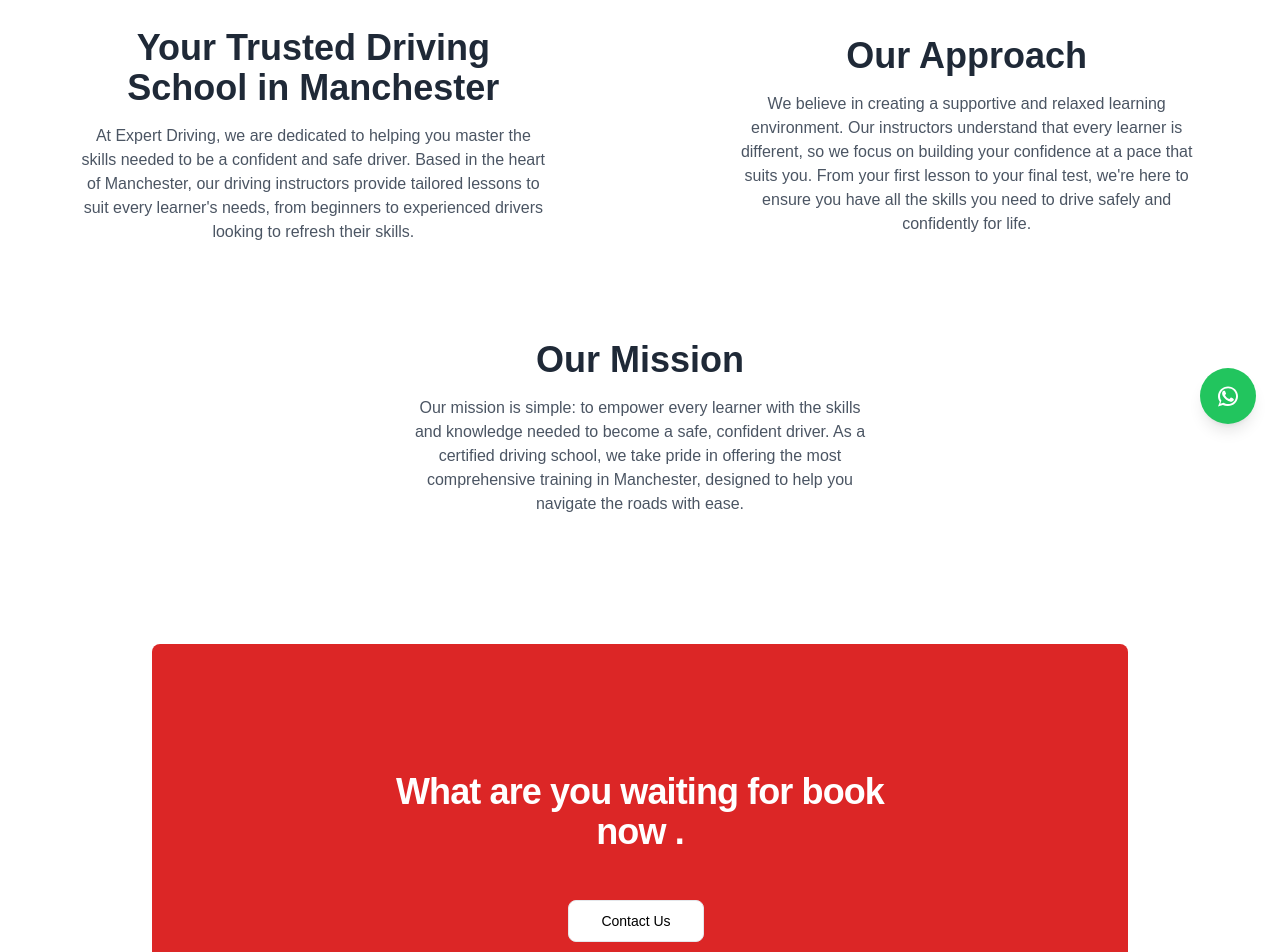
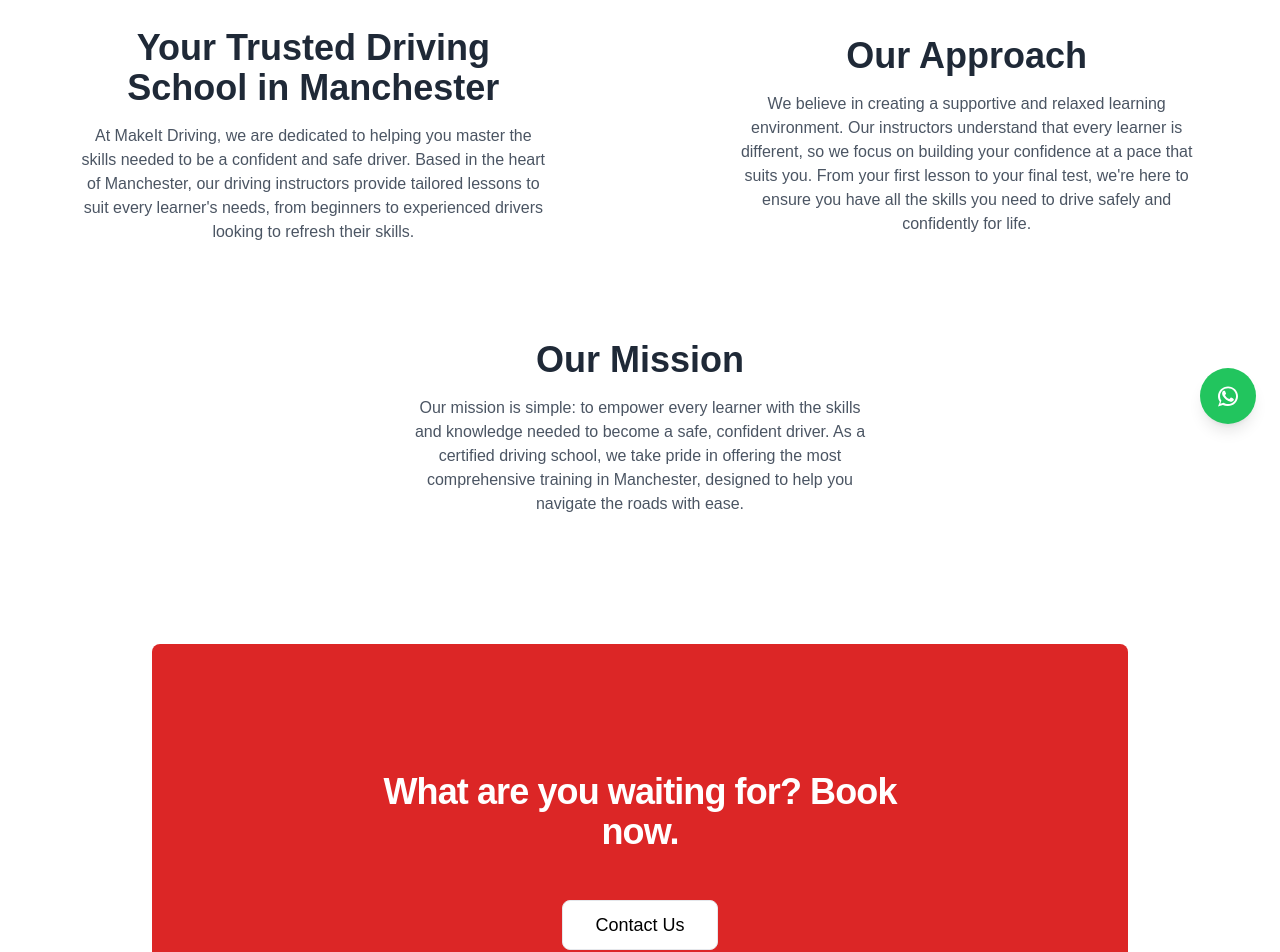
Before and after one commit to Yhworld/driving, a React (Create React App) app: page /about in a window 1280 px wide. Shown: the part 280-1232 px from the top of the page. Built offline with nearby package versions, Linux system fonts and the light colour scheme.

Commit message:
update about page and cta

```diff
--- a/src/components/About/AboutPage.js
+++ b/src/components/About/AboutPage.js
@@ -14,7 +14,7 @@
           Your Trusted Driving School in Manchester
           </h1>
           <p className="font-normal text-base leading-6 text-gray-600">
-          At Expert Driving, we are dedicated to helping you master the skills needed to be a confident and safe driver. Based in the heart of Manchester, our driving instructors provide tailored lessons to suit every learner's needs, from beginners to experienced drivers looking to refresh their skills.
+          At MakeIt Driving, we are dedicated to helping you master the skills needed to be a confident and safe driver. Based in the heart of Manchester, our driving instructors provide tailored lessons to suit every learner's needs, from beginners to experienced drivers looking to refresh their skills.
           </p>
         </div>
         <div className="w-full lg:w-5/12 flex flex-col justify-center">
--- a/src/components/CTA/Cta.js
+++ b/src/components/CTA/Cta.js
@@ -1,15 +1,19 @@
 import React from "react";
 import { Link } from "react-router-dom";
-// let headerPic = require("../../assets/Features/Webinar1-ezgif.com-optimize.gif");
 
 function Cta() {
   return (
-    <section className="flex flex-col items-center justify-center container rounded-lg relative mx-auto mt-32 bg-red-600 p-32">
-    <div className="md:w-3/4 flex flex-col items-center ">
-      <h2 className="mb-4 text-4xl tracking-tight font-extrabold text-center text-white">
-      What are you waiting for book now .
-      </h2>
-      <Link to="/booking" class="mt-8 text-black bg-white hover:bg-black border hover:border-white hover:text-white focus:ring-4 focus:ring-primary-300 font-medium rounded-lg text-sm px-8 py-2.5 mr-2 mb-2  focus:outline-none ">Contact Us</Link>
+    <section className="flex flex-col items-center justify-center container rounded-lg relative mx-auto mt-16 md:mt-32 bg-red-600 p-8 md:p-16 lg:p-32">
+      <div className="w-full md:w-3/4 flex flex-col items-center text-center">
+        <h2 className="mb-4 text-2xl md:text-4xl tracking-tight font-extrabold text-white">
+          What are you waiting for? Book now.
+        </h2>
+        <Link
+          to="/booking"
+          className="mt-4 md:mt-8 text-black bg-white hover:bg-black border hover:border-white hover:text-white focus:ring-4 focus:ring-primary-300 font-medium rounded-lg text-sm md:text-base lg:text-lg px-6 md:px-8 py-2.5 focus:outline-none"
+        >
+          Contact Us
+        </Link>
       </div>
     </section>
   );
```
